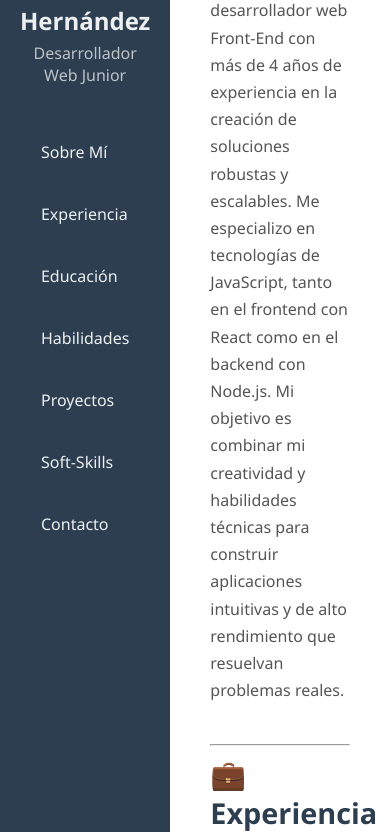
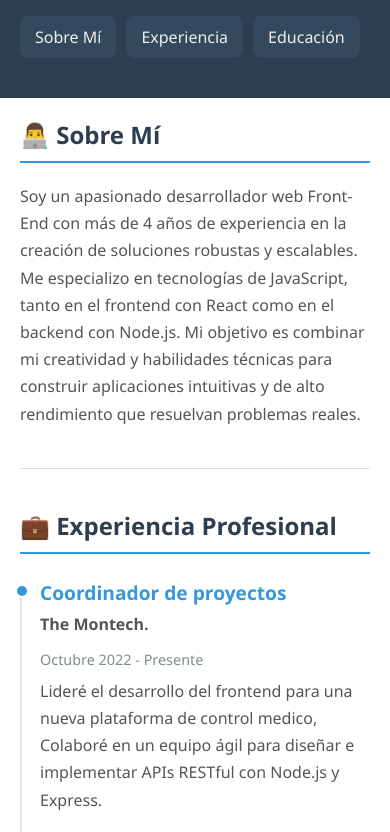
Before and after one commit to IsraelHer666/myprofessionalcv.github.io, a plain HTML site: page index.html in a window 390 px wide. Shown: the part 227-1059 px from the top of the page. Drawn offline with Linux system fonts and the light colour scheme.

Commit message:
making responsive

```diff
--- a/css/index.css
+++ b/css/index.css
@@ -1,7 +1,9 @@
-  /* --- Reset Básico y Estilos Generales --- */
-        *{
-            scroll-behavior: smooth;
+
+        /* --- Reset Básico y Estilos Generales --- */
+        html {
+            scroll-behavior: smooth; /* Agregado para un desplazamiento suave */
         }
+
         body, h1, h2, h3, p, ul, li {
             margin: 0;
             padding: 0;
@@ -10,10 +12,8 @@
 
         body {
             font-family: 'Segoe UI', Tahoma, Geneva, Verdana, sans-serif;
-            scroll-behavior: smooth;
             color: #333;
-            display: flex;
-            min-height: 100vh;
+            background-color: #f4f7fc;
         }
 
         /* --- Estructura del Dashboard --- */
@@ -25,11 +25,13 @@
             box-shadow: 0 4px 15px rgba(0,0,0,0.1);
             border-radius: 10px;
             overflow: hidden;
+            background-color: #ffffff;
         }
 
         /* --- Barra Lateral (Sidebar) --- */
         .sidebar {
             width: 260px;
+            flex-shrink: 0;
             background-color: #2c3e50;
             color: #ecf0f1;
             padding: 30px 20px;
@@ -47,7 +49,7 @@
             width: 120px;
             height: 120px;
             border-radius: 50%;
-            border: 4px solid #033a5e;
+            border: 4px solid #033a5e; /* Cambio de color del borde */
             object-fit: cover;
             margin-bottom: 15px;
         }
@@ -65,6 +67,7 @@
 
         .nav-menu ul {
             list-style: none;
+            padding: 0;
             width: 100%;
         }
 
@@ -79,20 +82,23 @@
         }
 
         .nav-menu li a:hover, .nav-menu li a.active {
-            background-color: #5d97e3;
+            background-color: #5d97e3; /* Cambio de color del hover */
             padding-left: 25px;
         }
 
         /* --- Contenido Principal --- */
         .main-content {
             flex-grow: 1;
-            background-color: #ffffff;
             padding: 40px;
             overflow-y: auto;
         }
 
         .content-section {
             margin-bottom: 40px;
+        }
+
+        .content-section:last-of-type {
+            margin-bottom: 0;
         }
 
         .content-section h3 {
@@ -143,6 +149,7 @@
         .timeline-item h4 {
             font-size: 1.2em;
             color: #3498db;
+            margin-bottom: 5px;
         }
 
         .timeline-item .date {
@@ -158,7 +165,7 @@
 
         .skills-grid {
             display: grid;
-            grid-template-columns: repeat(auto-fill, minmax(120px, 1fr));
+            grid-template-columns: repeat(auto-fill, minmax(130px, 1fr));
             gap: 15px;
         }
 
@@ -170,6 +177,21 @@
             font-weight: 500;
         }
 
+        /* --- Soft-Skills --- */
+        .softSkills {
+            margin-left: 3%; /* Agregado margen izquierdo */
+        }
+
+        .softSkills ul {
+            list-style-type: '✓ ';
+            padding-left: 20px;
+        }
+
+        .softSkills li {
+            padding: 5px 0;
+        }
+
+        /* --- Contacto --- */
         .contact-info p {
             margin-bottom: 10px;
         }
@@ -177,12 +199,81 @@
         .contact-info a {
             color: #3498db;
             text-decoration: none;
+            word-break: break-all;
         }
 
         .contact-info a:hover {
             text-decoration: underline;
         }
-    /*Soft-Skills*/
-        .softSkills {
-        margin-left:3%;
+
+        hr {
+            border: 0;
+            height: 1px;
+            background-color: #e0e0e0;
+            margin-bottom: 40px;
         }
+
+        /* ============================================== */
+        /* --- ESTILOS RESPONSIVE PARA MÓVILES --- */
+        /* ============================================== */
+        @media (max-width: 768px) {
+            body {
+                display: block; /* Cambiamos el display para móvil */
+            }
+
+            .dashboard-container {
+                flex-direction: column;
+                margin: 0;
+                border-radius: 0;
+                box-shadow: none;
+            }
+
+            .sidebar {
+                width: 100%;
+                height: auto;
+                padding: 20px;
+                box-sizing: border-box;
+            }
+
+            .profile-img {
+                width: 100px;
+                height: 100px;
+            }
+
+            .profile h1 {
+                font-size: 1.3em;
+            }
+
+            .nav-menu {
+                width: 100%;
+            }
+
+            .nav-menu ul {
+                 display: flex;
+                 overflow-x: auto;
+                 padding-bottom: 10px;
+            }
+
+            .nav-menu li a {
+                padding: 10px 15px;
+                white-space: nowrap;
+                margin-right: 10px;
+                background-color: #34495e;
+            }
+
+            .main-content {
+                padding: 20px;
+            }
+
+            .content-section h3 {
+                font-size: 1.5em;
+            }
+
+            .timeline {
+                padding-left: 20px;
+            }
+
+            .timeline-item::before {
+                left: -25px;
+            }
+        }
```
